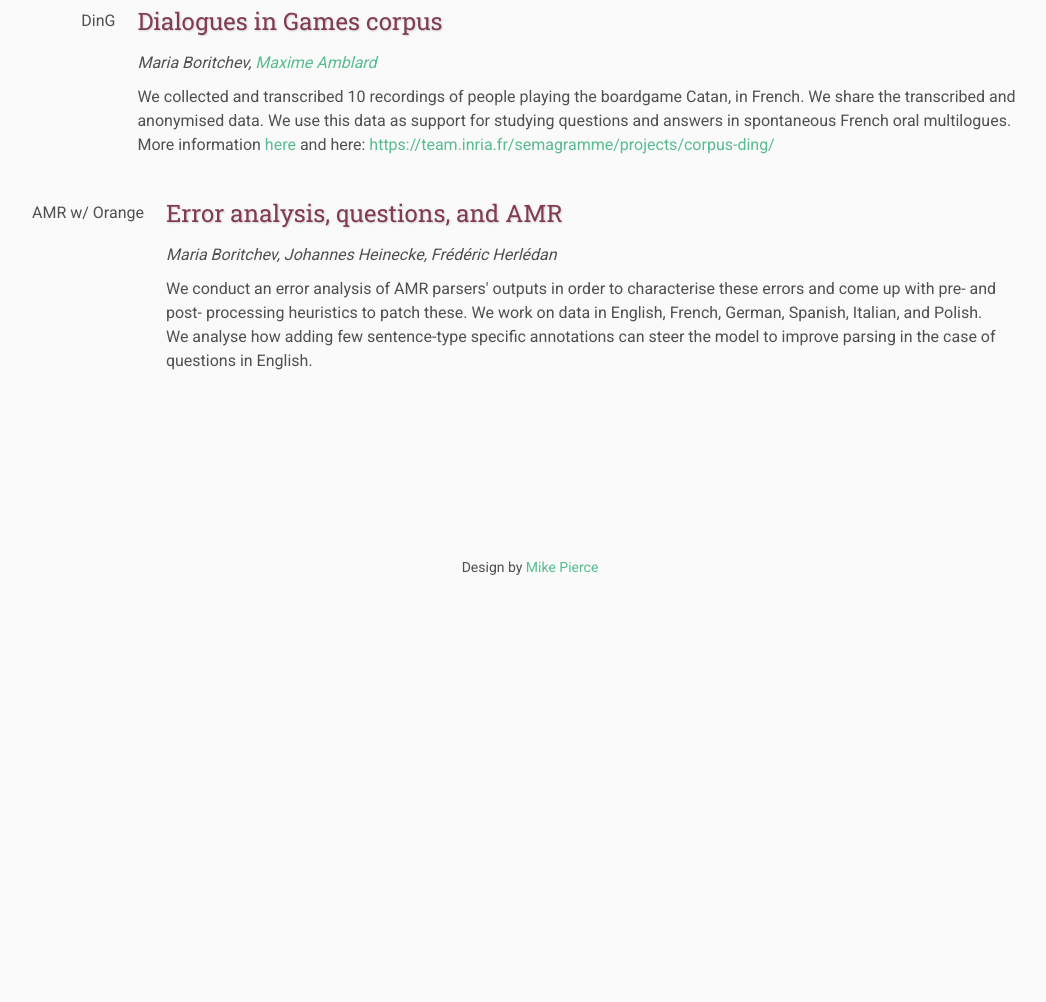
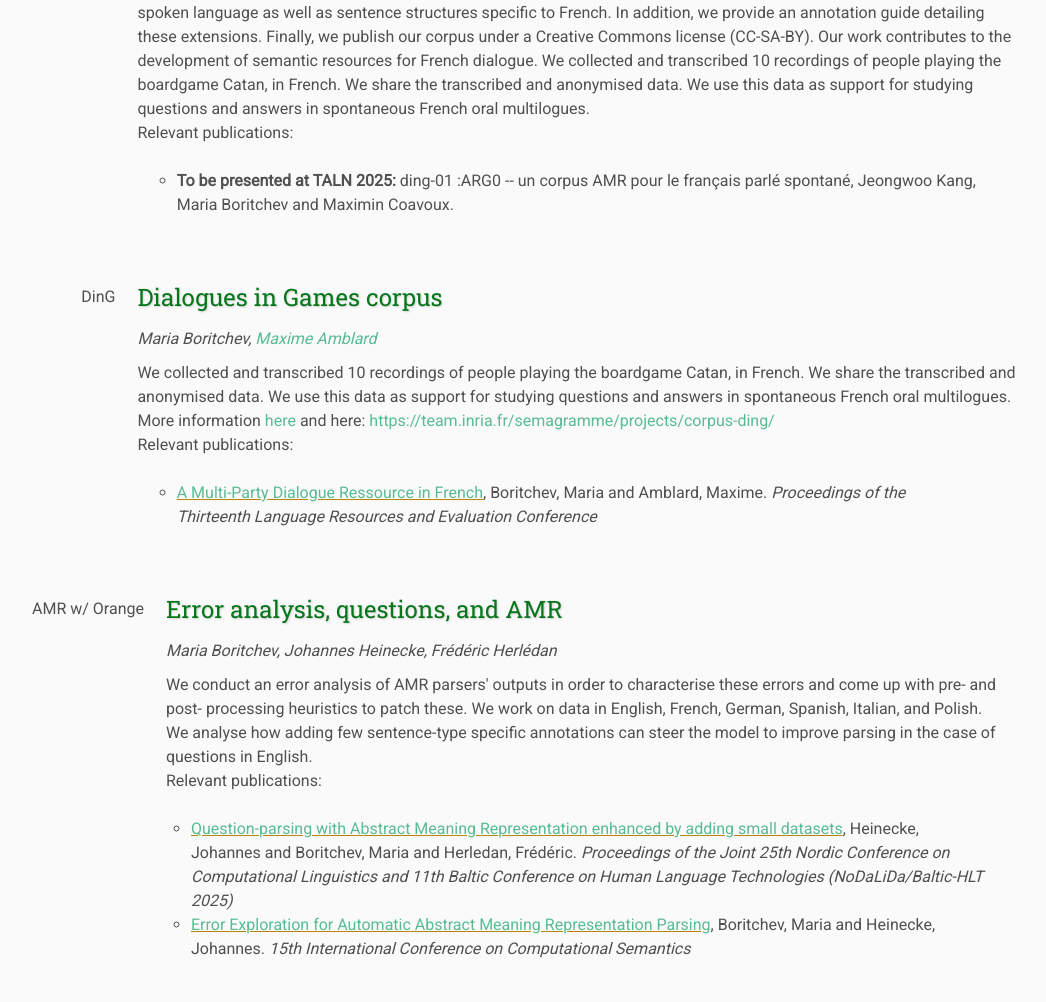
Before and after one commit to MBoritchev/mboritchev.github.io, a plain HTML site: page projects/index.html in a window 1280 px wide. Shown: the part 1087-2089 px from the top of the page, without its empty margins (110-1156 px from the left). Before the commit the page ends 1726 px from the top, so only its background shows below. Drawn offline with Linux system fonts and the light colour scheme; files that its build step writes are made by us from their sources.

Commit message:
Updated projects page.

```diff
--- a/assets/main.css
+++ b/assets/main.css
@@ -103,7 +103,7 @@ td.sponsor img{width: 100%}
 /* The Table on the Program Page */
 td.room{padding: 4px 12px 4px 4px; width: 90%; vertical-align:bottom; font-size:1.67em; color: #52739e; height:32px;}
 td.date{white-space:nowrap; width:130px; text-align:right; vertical-align:top; padding:4px 16px 0px 0px;}
-td.title{padding: 4px 12px 4px 4px; width: 90%; vertical-align:top; font-size:1.5em; color: #813c54; height:32px; font-family:'Roboto Slab',serif; text-shadow: 1px 1px 2px #d0d0d0; }
+td.title{padding: 4px 12px 4px 4px; width: 90%; vertical-align:top; font-size:1.5em; color: #06761B; height:32px; font-family:'Roboto Slab',serif; text-shadow: 1px 1px 2px #d0d0d0; }
 td.title-special{padding: 4px 12px 4px 4px; width: 90%; vertical-align:top; font-size:1.67em; color: #52739e; height:32px; font-family:'Roboto Slab',serif; text-shadow: 1px 1px 2px #d0d0d0;}
 td.speaker{padding: 4px 12px 4px 4px; font-style: italic; font-size:1em; max-height:999999px}
 td.abstract{padding: 4px 12px 12px 4px; font-size:1em; max-height:999999px}
--- a/projects/index.html
+++ b/projects/index.html
@@ -15,13 +15,12 @@
 <body>
 
     <div class="banner">
-        <img src="assets/banner.jpg" alt="Maria Boritchev's webpage">
+        <img src="assets/AMRlib-not-unusual-resized.png" alt="Maria Boritchev's webpage">
         <div class="top-left">
-            <span class="title1">Maria</span><span class="title2"> Boritchev</span> <span class="year"></span>
+            <span class="title1">Maria Boritchev </span><span class="title2">Computational Linguist</span><!-- <span class="title2"></span> <span class="year"></span> -->
         </div>
-        <div class="bottom-right">
-            Computational Linguist <br> Télécom Paris, Palaiseau, France
-        </div>
+ <!--       <div class="bottom-right">
+        </div>  -->
     </div>
 
     <table class="navigation">
@@ -64,7 +63,12 @@
         </tr>
         <tr>
             <td class="abstract">
-                Ongoing work! We collect and analyze charters, documents and manifestos about "ethical AI", and use them as a defining corpus for AI ethics topics of interest. More information here: <a href='https://mapaie.telecom-paris.fr/'>https://mapaie.telecom-paris.fr/</a>.
+                We collect and analyze charters, documents and manifestos about "ethical AI", and use them as a defining corpus for AI ethics topics of interest. More information here: <a href='https://mapaie.telecom-paris.fr/'>https://mapaie.telecom-paris.fr/</a>. <br>
+                Relevant publications:
+                <ul>
+                    <li><a href='https://doi.org/10.1145/3630106.3658545'>Mapping AI ethics: a meso-scale analysis of its charters and manifestos</a>, Gornet, Mélanie and Delarue, Simon and Boritchev, Maria and Viard, Tiphaine. <i>ACM Conference on Fairness, Accountability and Transparency</i></a></li>
+                    <li><a href='https://cnrs.hal.science/hal-05079937'>Cartographier l'intelligence artificielle : collecte et analyse d'un corpus de chartes et manifestes sur l'éthique de l'IA</a>, Viard, Tiphaine and Delarue, Simon and Gornet, Mélanie and Boritchev, Maria. <i>Conférence Nationale Intelligence Artificielle (CNIA)</i></a></li>
+                </ul>
             </td>
         </tr>
     </table>
@@ -85,8 +89,12 @@
         </tr>
         <tr>
             <td class="abstract">
-                Ongoing work! We are annotating a semantic corpus in French. We annotate the DinG corpus of transcriptions of spontaneous dialogues between players of Catan, in Abstract Meaning Representation (AMR), one of the most popular meaning representation frameworks. Since AMR does not cover some features of dialogue dynamics, we extend the framework to better represent spoken
-                language as well as sentence structures specific to French. In addition, we provide an annotation guide detailing these extensions. Finally, we publish our corpus under a Creative Commons license (CC-SA-BY). Our work contributes to the development of semantic resources for French dialogue. We collected and transcribed 10 recordings of people playing the boardgame Catan, in French. We share the transcribed and anonymised data. We use this data as support for studying questions and answers in spontaneous French oral multilogues.            </td>
+                We are annotating a semantic corpus in French. We annotate the DinG corpus of transcriptions of spontaneous dialogues between players of Catan, in Abstract Meaning Representation (AMR), one of the most popular meaning representation frameworks. Since AMR does not cover some features of dialogue dynamics, we extend the framework to better represent spoken language as well as sentence structures specific to French. In addition, we provide an annotation guide detailing these extensions. Finally, we publish our corpus under a Creative Commons license (CC-SA-BY). Our work contributes to the development of semantic resources for French dialogue. We collected and transcribed 10 recordings of people playing the boardgame Catan, in French. We share the transcribed and anonymised data. We use this data as support for studying questions and answers in spontaneous French oral multilogues.  <br>
+                Relevant publications:
+                <ul>
+                    <li><b>To be presented at TALN 2025:</b>  ding-01 :ARG0 -- un corpus AMR pour le français parlé spontané, Jeongwoo Kang, Maria Boritchev and Maximin Coavoux.</li>
+                </ul>
+            </td>
         </tr>
     </table>
 
@@ -106,7 +114,11 @@
         </tr>
         <tr>
             <td class="abstract">
-                We collected and transcribed 10 recordings of people playing the boardgame Catan, in French. We share the transcribed and anonymised data. We use this data as support for studying questions and answers in spontaneous French oral multilogues.  More information <a href='/conference-website-template-MB/ding/index.html'>here</a> and here: <a href='https://team.inria.fr/semagramme/projects/corpus-ding/'>https://team.inria.fr/semagramme/projects/corpus-ding/</a>
+                We collected and transcribed 10 recordings of people playing the boardgame Catan, in French. We share the transcribed and anonymised data. We use this data as support for studying questions and answers in spontaneous French oral multilogues.  More information <a href='/conference-website-template-MB/ding/index.html'>here</a> and here: <a href='https://team.inria.fr/semagramme/projects/corpus-ding/'>https://team.inria.fr/semagramme/projects/corpus-ding/</a><br>
+                Relevant publications:
+                <ul>
+                    <li><a href='https://aclanthology.org/2022.lrec-1.86.pdf'>A Multi-Party Dialogue Ressource in French</a>, Boritchev, Maria and Amblard, Maxime. <i>Proceedings of the Thirteenth Language Resources and Evaluation Conference</i></a></li>
+                </ul>
             </td>
         </tr>
     </table>
@@ -128,14 +140,20 @@
         <tr>
             <td class="abstract">
                 We conduct an error analysis of AMR parsers' outputs in order to characterise these errors and come up with pre- and post- processing heuristics to patch these. We work on data in English, French, German, Spanish, Italian, and Polish. <br>
-                We analyse how adding few sentence-type specific annotations can steer the model to improve parsing in the case of questions in English.
+                We analyse how adding few sentence-type specific annotations can steer the model to improve parsing in the case of questions in English.<br>
+                Relevant publications:
+                <ul>
+                    <li><a href='https://aclanthology.org/2025.nodalida-1.26/'>Question-parsing with Abstract Meaning Representation enhanced by adding small datasets</a>, Heinecke, Johannes and
+                        Boritchev, Maria and Herledan, Frédéric. <i>Proceedings of the Joint 25th Nordic Conference on Computational Linguistics and 11th Baltic Conference on Human Language Technologies (NoDaLiDa/Baltic-HLT 2025)</i></a></li>
+                    <li><a href='https://aclanthology.org/2023.iwcs-1.25.pdf'>Error Exploration for Automatic Abstract Meaning Representation Parsing</a>, Boritchev, Maria and Heinecke, Johannes. <i>15th International Conference on Computational Semantics</i></a></li>
+                </ul>
             </td>
         </tr>
     </table>
 
 
     <footer>
-        Design by <a href="https://github.com/mikepierce">Mike Pierce</a>
+        Design by <a href="https://github.com/mikepierce">Mike Pierce</a>, adapted by Maria Boritchev.
      </footer>
 
 </body>
```
Also changed, not shown: index.html (+1 -1 lines).
